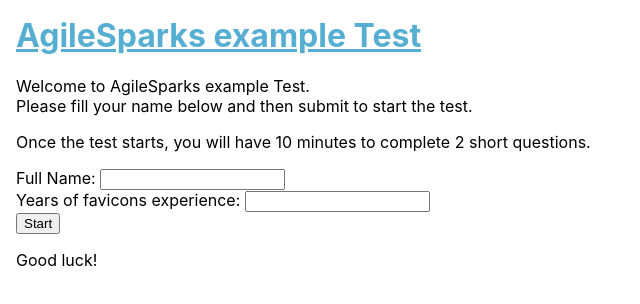
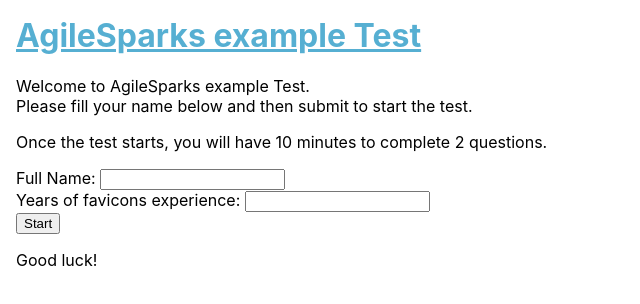
Before and after one commit to agilesparks/dev_test, a React (Create React App) app: page / in a window 1280 px wide. Shown: the top 304 px of the page, without its empty margins (0-640 px from the left). Built offline with nearby package versions, Linux system fonts and the light colour scheme.

Commit message:
tweak text

```diff
--- a/src/pages/Home/index.jsx
+++ b/src/pages/Home/index.jsx
@@ -30,7 +30,7 @@
           Please fill your name below and then submit to start the test.<br/>
         </p>
         <p>
-          Once the test starts, you will have {duration_min} minutes to complete {testData.questions.length} short questions.
+          Once the test starts, you will have {duration_min} minutes to complete {testData.questions.length} questions.
         </p>
         <form onSubmit={this.handleSubmit}>
           <label>
```
